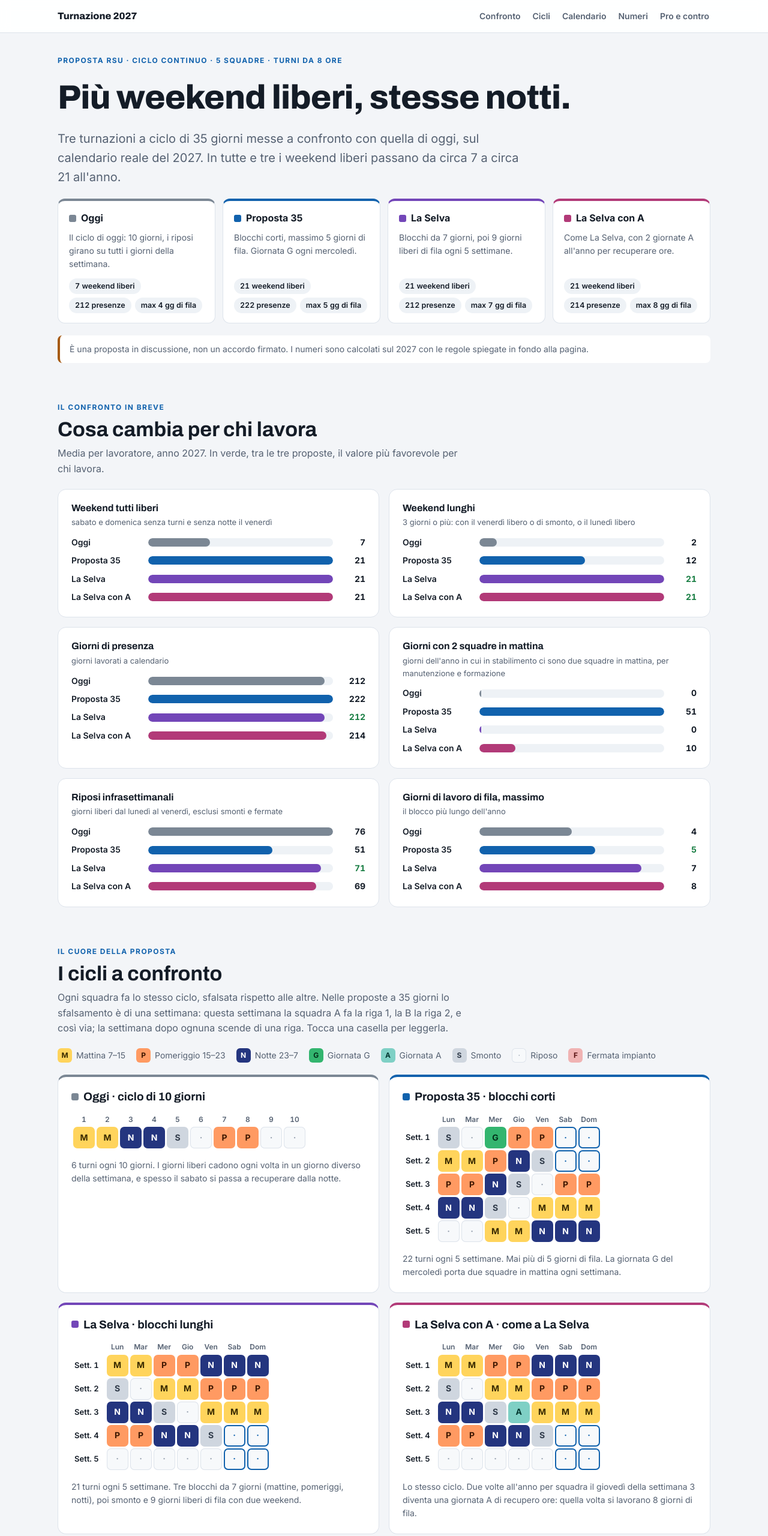
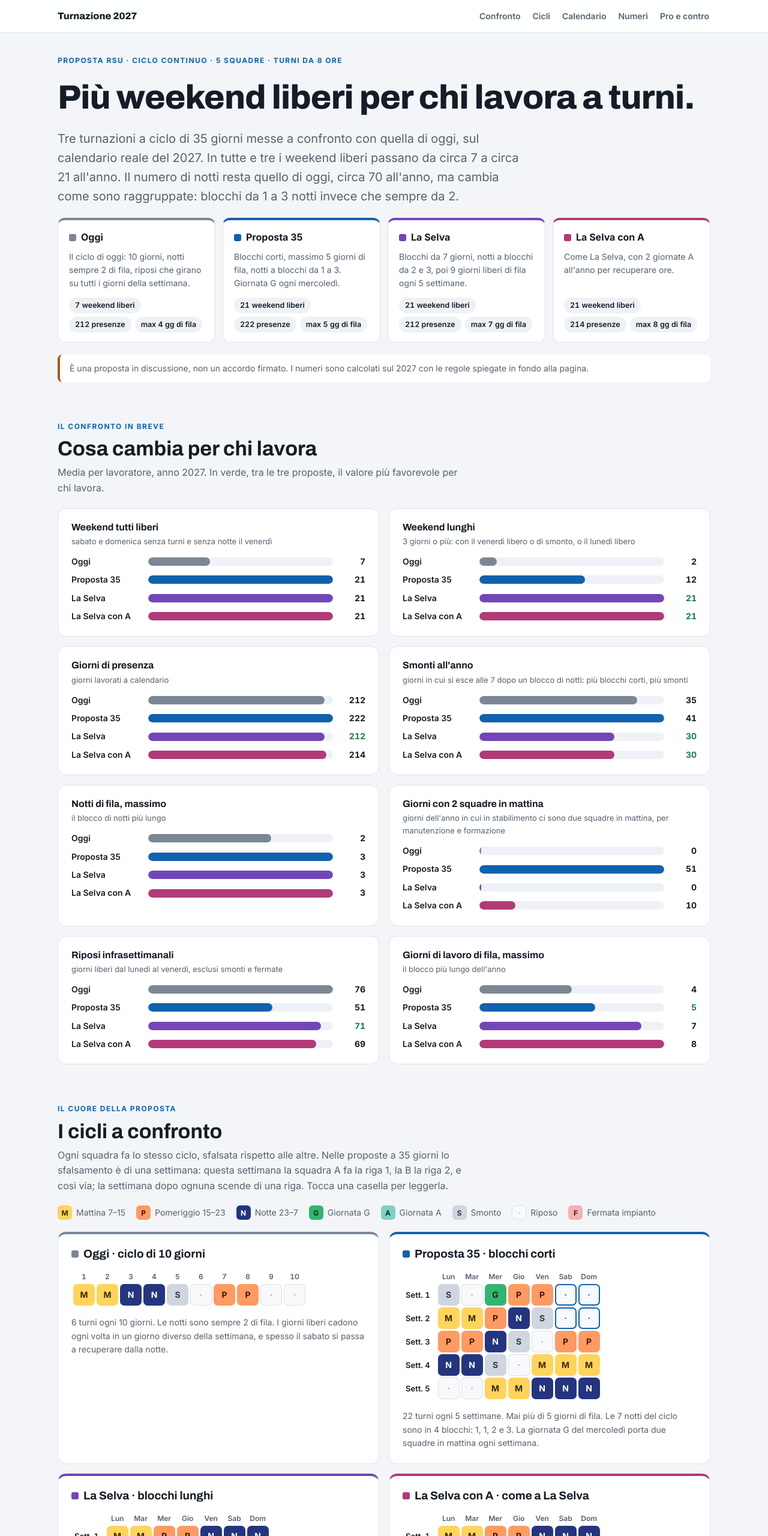
Before and after one commit to Cesta73/turnazione-2027, a plain HTML site: page index.html in a window 1280 px wide. Shown: the top 2560 px of the page at 60% size. Drawn offline with Linux system fonts and the light colour scheme.

Commit message:
Testi coerenti sulle notti: stesso numero, blocchi diversi
Co-Authored-By: Claude Opus 5.5 <noreply@anthropic.com>
Claude-Session: https://claude.ai/code/session_019FfYCHAdWAQWSjwprBBqHx

```diff
--- a/index.html
+++ b/index.html
@@ -155,8 +155,8 @@ footer{font-size:13px;color:var(--muted);border-top:1px solid var(--line);paddin
 
 <header class="hero">
   <span class="eyebrow">Proposta RSU · ciclo continuo · 5 squadre · turni da 8 ore</span>
-  <h1>Più weekend liberi, stesse notti.</h1>
-  <p class="lead">Tre turnazioni a ciclo di 35 giorni messe a confronto con quella di oggi, sul calendario reale del 2027. In tutte e tre i weekend liberi passano da circa 7 a circa 21 all'anno.</p>
+  <h1>Più weekend liberi per chi lavora a turni.</h1>
+  <p class="lead">Tre turnazioni a ciclo di 35 giorni messe a confronto con quella di oggi, sul calendario reale del 2027. In tutte e tre i weekend liberi passano da circa 7 a circa 21 all'anno. Il numero di notti resta quello di oggi, circa 70 all'anno, ma cambia come sono raggruppate: blocchi da 1 a 3 notti invece che sempre da 2.</p>
   <div class="schemes" id="schemes"></div>
   <div class="banner">È una proposta in discussione, non un accordo firmato. I numeri sono calcolati sul 2027 con le regole spiegate in fondo alla pagina.</div>
 </header>
@@ -170,9 +170,9 @@ footer{font-size:13px;color:var(--muted);border-top:1px solid var(--line);paddin
   <div class="sechead"><span class="eyebrow">Il cuore della proposta</span><h2>I cicli a confronto</h2><p class="muted">Ogni squadra fa lo stesso ciclo, sfalsata rispetto alle altre. Nelle proposte a 35 giorni lo sfalsamento è di una settimana: questa settimana la squadra A fa la riga 1, la B la riga 2, e così via; la settimana dopo ognuna scende di una riga. Tocca una casella per leggerla.</p></div>
   <div class="legend" id="legend"></div>
   <div class="cycles">
-    <div class="card cyc" data-s="vecchio"><h3 class="tag">Oggi · ciclo di 10 giorni</h3><div class="grid"><table id="cyc-old"></table></div><p>6 turni ogni 10 giorni. I giorni liberi cadono ogni volta in un giorno diverso della settimana, e spesso il sabato si passa a recuperare dalla notte.</p></div>
-    <div class="card cyc" data-s="nuovo"><h3 class="tag">Proposta 35 · blocchi corti</h3><div class="grid"><table id="cyc-new"></table></div><p>22 turni ogni 5 settimane. Mai più di 5 giorni di fila. La giornata G del mercoledì porta due squadre in mattina ogni settimana.</p></div>
-    <div class="card cyc" data-s="selva0"><h3 class="tag">La Selva · blocchi lunghi</h3><div class="grid"><table id="cyc-selva0"></table></div><p>21 turni ogni 5 settimane. Tre blocchi da 7 giorni (mattine, pomeriggi, notti), poi smonto e 9 giorni liberi di fila con due weekend.</p></div>
+    <div class="card cyc" data-s="vecchio"><h3 class="tag">Oggi · ciclo di 10 giorni</h3><div class="grid"><table id="cyc-old"></table></div><p>6 turni ogni 10 giorni. Le notti sono sempre 2 di fila. I giorni liberi cadono ogni volta in un giorno diverso della settimana, e spesso il sabato si passa a recuperare dalla notte.</p></div>
+    <div class="card cyc" data-s="nuovo"><h3 class="tag">Proposta 35 · blocchi corti</h3><div class="grid"><table id="cyc-new"></table></div><p>22 turni ogni 5 settimane. Mai più di 5 giorni di fila. Le 7 notti del ciclo sono in 4 blocchi: 1, 1, 2 e 3. La giornata G del mercoledì porta due squadre in mattina ogni settimana.</p></div>
+    <div class="card cyc" data-s="selva0"><h3 class="tag">La Selva · blocchi lunghi</h3><div class="grid"><table id="cyc-selva0"></table></div><p>21 turni ogni 5 settimane. Tre blocchi da 7 giorni (mattine, pomeriggi, notti), poi smonto e 9 giorni liberi di fila con due weekend. Le 7 notti del ciclo sono in 3 blocchi: 3, 2 e 2.</p></div>
     <div class="card cyc" data-s="selvaA"><h3 class="tag">La Selva con A · come a La Selva</h3><div class="grid"><table id="cyc-selvaA"></table></div><p>Lo stesso ciclo. Due volte all'anno per squadra il giovedì della settimana 3 diventa una giornata A di recupero ore: quella volta si lavorano 8 giorni di fila.</p></div>
   </div>
   <p class="info" id="cyc-info" aria-live="polite"></p>
@@ -202,8 +202,9 @@ footer{font-size:13px;color:var(--muted);border-top:1px solid var(--line);paddin
     <li><span class="dot good"></span><span>Da circa 7 a circa 21 weekend tutti liberi all'anno.</span></li>
     <li><span class="dot good"></span><span>Nessun sabato o domenica passato a recuperare dalla notte.</span></li>
     <li><span class="dot good"></span><span>Lavori e riposi sempre negli stessi giorni della settimana, noti con anni di anticipo.</span></li>
-    <li><span class="dot good"></span><span>Notti, sabati e domeniche lavorati restano quelli di oggi.</span></li>
-    <li><span class="dot warn"></span><span>Tre weekend su cinque si lavorano interi.</span></li>
+    <li><span class="dot good"></span><span>Il numero di notti, circa 70 all'anno, e di sabati e domeniche lavorati resta quello di oggi.</span></li>
+    <li><span class="dot warn"></span><span>Le notti si fanno in blocchi fino a 3 di fila, invece che sempre 2, e una volta ogni 5 settimane le 3 notti cadono nel weekend.</span></li>
+    <li><span class="dot warn"></span><span>I sabati e le domeniche lavorati non sono più sparsi: tre weekend su cinque si lavorano interi.</span></li>
   </ul></div>
   <div class="pc">
     <div class="card" data-s="nuovo"><h3 class="tag">Proposta 35</h3><ul class="list">
@@ -212,6 +213,7 @@ footer{font-size:13px;color:var(--muted);border-top:1px solid var(--line);paddin
       <li><span class="dot good"></span><span>Riposi distribuiti in tutte le settimane.</span></li>
       <li><span class="dot warn"></span><span>Circa 10 giorni di presenza in più all'anno.</span></li>
       <li><span class="dot warn"></span><span>Poco più della metà dei weekend liberi sono lunghi: 12 su 21.</span></li>
+      <li><span class="dot warn"></span><span>Due notti singole ogni 5 settimane: più passaggi tra giorno e notte e più smonti.</span></li>
       <li><span class="dot warn"></span><span>Il turno cambia spesso; il riposo più lungo è lo smonto più 2 giorni.</span></li>
     </ul></div>
     <div class="card" data-s="selva0"><h3 class="tag">La Selva</h3><ul class="list">
@@ -248,17 +250,19 @@ const KEYS=["vecchio","nuovo","selva0","selvaA"];
 const $=id=>document.getElementById(id);
 const store={get(k,d){try{const v=localStorage.getItem(k);return v===null?d:v}catch(e){return d}},set(k,v){try{localStorage.setItem(k,v)}catch(e){}}};
 const avg=(k,f)=>DATA.stats[k].reduce((a,s)=>a+s[f],0)/5;
+const EXTRA={};["vecchio","nuovo","selva0","selvaA"].forEach(k=>{EXTRA[k]=DATA[k].map(r=>{let b=0,c=0;for(const x of r){c=x==="N"?c+1:0;b=Math.max(b,c)}return{nfila:b,smonti:(r.match(/S/g)||[]).length}})});
+const ex=(k,f,s)=>s!==undefined?EXTRA[k][s][f]:(f==="nfila"?Math.max(...EXTRA[k].map(e=>e[f])):EXTRA[k].reduce((a,e)=>a+e[f],0)/5);
 const PLANT={};["vecchio","nuovo","selva0","selvaA"].forEach(k=>{PLANT[k]=DATA.days.filter((d,i)=>DATA[k].some(r=>r[i]==="G"||r[i]==="A")).length});
 const r0=x=>Math.round(x);
 
 /* scheme cards */
-const DESC={vecchio:"Il ciclo di oggi: 10 giorni, i riposi girano su tutti i giorni della settimana.",nuovo:"Blocchi corti, massimo 5 giorni di fila. Giornata G ogni mercoledì.",selva0:"Blocchi da 7 giorni, poi 9 giorni liberi di fila ogni 5 settimane.",selvaA:"Come La Selva, con 2 giornate A all'anno per recuperare ore."};
+const DESC={vecchio:"Il ciclo di oggi: 10 giorni, notti sempre 2 di fila, riposi che girano su tutti i giorni della settimana.",nuovo:"Blocchi corti, massimo 5 giorni di fila, notti a blocchi da 1 a 3. Giornata G ogni mercoledì.",selva0:"Blocchi da 7 giorni, notti a blocchi da 2 e 3, poi 9 giorni liberi di fila ogni 5 settimane.",selvaA:"Come La Selva, con 2 giornate A all'anno per recuperare ore."};
 $("schemes").innerHTML=KEYS.map(k=>`<div class="scheme" data-s="${k}"><span class="tag">${NAME[k]}</span><p>${DESC[k]}</p><div class="facts"><span>${r0(avg(k,"weekend"))} weekend liberi</span><span>${r0(avg(k,"presenze"))} presenze</span><span>max ${Math.max(...DATA.stats[k].map(s=>s.fila))} gg di fila</span></div></div>`).join("");
 
 /* bars */
-const METRICS=[["Weekend tutti liberi","weekend",1,"sabato e domenica senza turni e senza notte il venerdì"],["Weekend lunghi","lunghi",1,"3 giorni o più: con il venerdì libero o di smonto, o il lunedì libero"],["Giorni di presenza","presenze",-1,"giorni lavorati a calendario"],["Giorni con 2 squadre in mattina","plant",0,"giorni dell'anno in cui in stabilimento ci sono due squadre in mattina, per manutenzione e formazione"],["Riposi infrasettimanali","rip_infra",1,"giorni liberi dal lunedì al venerdì, esclusi smonti e fermate"],["Giorni di lavoro di fila, massimo","fila",-1,"il blocco più lungo dell'anno"]];
+const METRICS=[["Weekend tutti liberi","weekend",1,"sabato e domenica senza turni e senza notte il venerdì"],["Weekend lunghi","lunghi",1,"3 giorni o più: con il venerdì libero o di smonto, o il lunedì libero"],["Giorni di presenza","presenze",-1,"giorni lavorati a calendario"],["Smonti all'anno","smonti",-1,"giorni in cui si esce alle 7 dopo un blocco di notti: più blocchi corti, più smonti"],["Notti di fila, massimo","nfila",-1,"il blocco di notti più lungo"],["Giorni con 2 squadre in mattina","plant",0,"giorni dell'anno in cui in stabilimento ci sono due squadre in mattina, per manutenzione e formazione"],["Riposi infrasettimanali","rip_infra",1,"giorni liberi dal lunedì al venerdì, esclusi smonti e fermate"],["Giorni di lavoro di fila, massimo","fila",-1,"il blocco più lungo dell'anno"]];
 $("bars").innerHTML=METRICS.map(([l,f,sign,note])=>{
-  const vals=KEYS.map(k=>f==="plant"?PLANT[k]:f==="fila"?Math.max(...DATA.stats[k].map(s=>s[f])):r0(avg(k,f)));
+  const vals=KEYS.map(k=>f==="plant"?PLANT[k]:(f==="nfila"||f==="smonti")?r0(ex(k,f)):f==="fila"?Math.max(...DATA.stats[k].map(s=>s[f])):r0(avg(k,f)));
   const mx=Math.max(...vals,1),pv=vals.slice(1),best=sign===0?null:(sign>0?Math.max(...pv):Math.min(...pv)),eq=sign===0||pv.every(v=>v===pv[0]);
   return `<div class="card metric"><h3>${l}</h3><div class="note">${note}</div>${KEYS.map((k,i)=>`<div class="brow ${i>0&&!eq&&vals[i]===best?"best":""}" data-s="${k}"><span class="lab">${NAME[k]}</span><span class="track"><span class="fill" style="display:block;width:${(vals[i]/mx*100).toFixed(1)}%"></span></span><span class="v">${vals[i]}</span></div>`).join("")}</div>`}).join("");
 
@@ -317,8 +321,8 @@ renderCal();
 let sq2=0;
 function renderCmp(){
   seg("ctl-squad2",[[0,"Media"],...[1,2,3,4,5].map(i=>[i,"Squadra "+SQ[i-1]])],sq2,v=>{sq2=v;renderCmp()});
-  const g=(k,f)=>f==="plant"?PLANT[k]:sq2?DATA.stats[k][sq2-1][f]:(f==="fila"?Math.max(...DATA.stats[k].map(s=>s[f])):avg(k,f));
-  const rows=[["Weekend tutti liberi","weekend",1],["Weekend lunghi, 3 giorni o più","lunghi",1],["Sabati e domeniche di smonto","we_smonto",-1],["Sabati e domeniche lavorati","we_lav",-1],["Notti","notti",-1],["Riposi infrasettimanali","rip_infra",1],["Giornate G o A fatte da ogni lavoratore","g",0],["Giorni con 2 squadre in mattina, in stabilimento","plant",0],["Giorni di presenza","presenze",-1],["Giorni di lavoro di fila, massimo","fila",-1]];
+  const g=(k,f)=>f==="plant"?PLANT[k]:(f==="nfila"||f==="smonti")?ex(k,f,sq2?sq2-1:undefined):sq2?DATA.stats[k][sq2-1][f]:(f==="fila"?Math.max(...DATA.stats[k].map(s=>s[f])):avg(k,f));
+  const rows=[["Weekend tutti liberi","weekend",1],["Weekend lunghi, 3 giorni o più","lunghi",1],["Sabati e domeniche di smonto","we_smonto",-1],["Sabati e domeniche lavorati","we_lav",-1],["Notti","notti",-1],["Notti di fila, massimo","nfila",-1],["Smonti dopo la notte","smonti",-1],["Riposi infrasettimanali","rip_infra",1],["Giornate G o A fatte da ogni lavoratore","g",0],["Giorni con 2 squadre in mattina, in stabilimento","plant",0],["Giorni di presenza","presenze",-1],["Giorni di lavoro di fila, massimo","fila",-1]];
   let h=`<thead><tr><th>Nel 2027</th>${KEYS.map(k=>`<th data-s="${k}"><span class="tag">${NAME[k]}</span></th>`).join("")}</tr></thead><tbody>`;
   rows.forEach(([l,f,sign])=>{const v=KEYS.map(k=>r0(g(k,f)));
     const nv=v.slice(1),best=sign===0?null:(sign>0?Math.max(...nv):Math.min(...nv)),allEq=nv.every(x=>x===nv[0]);
```
